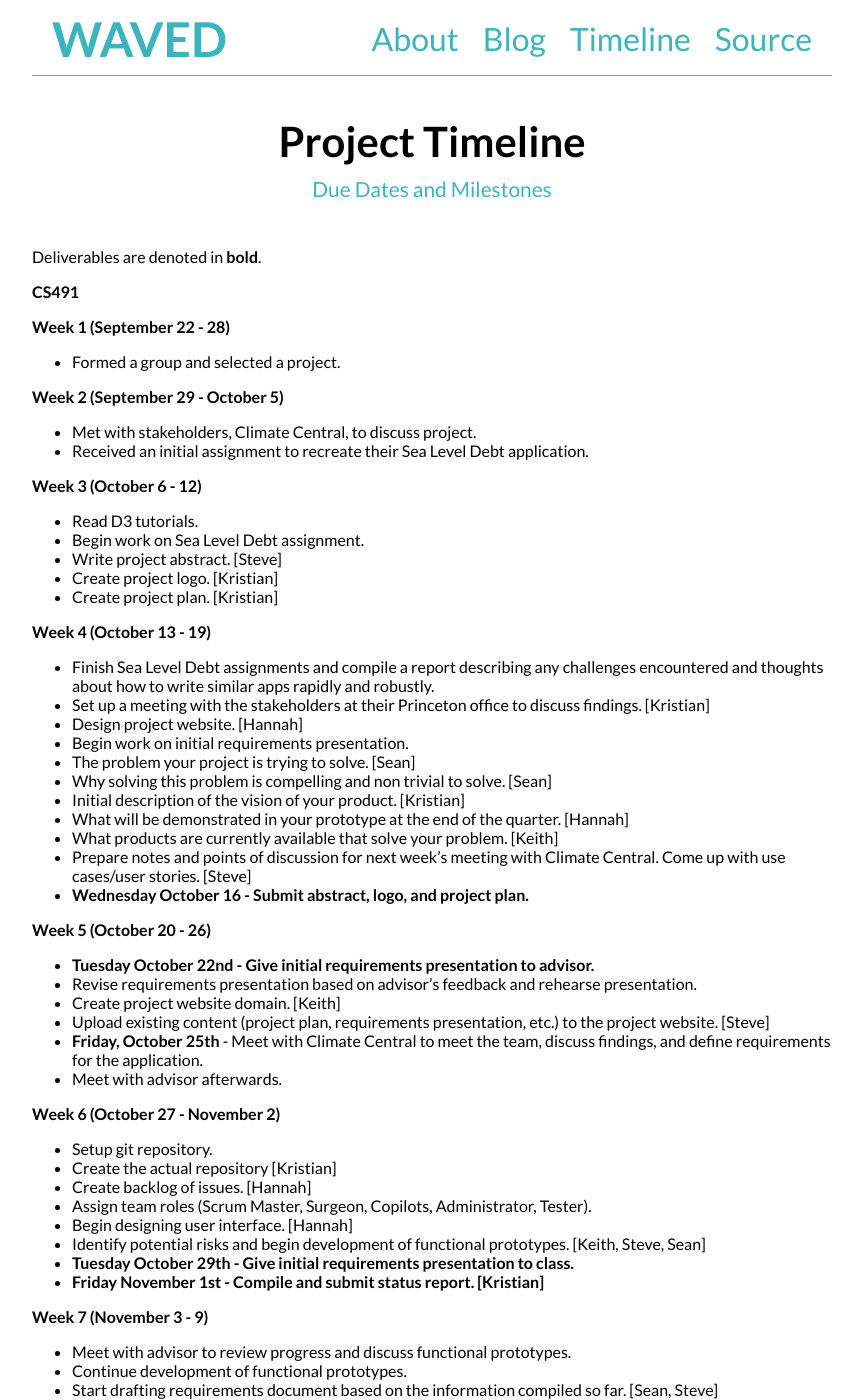
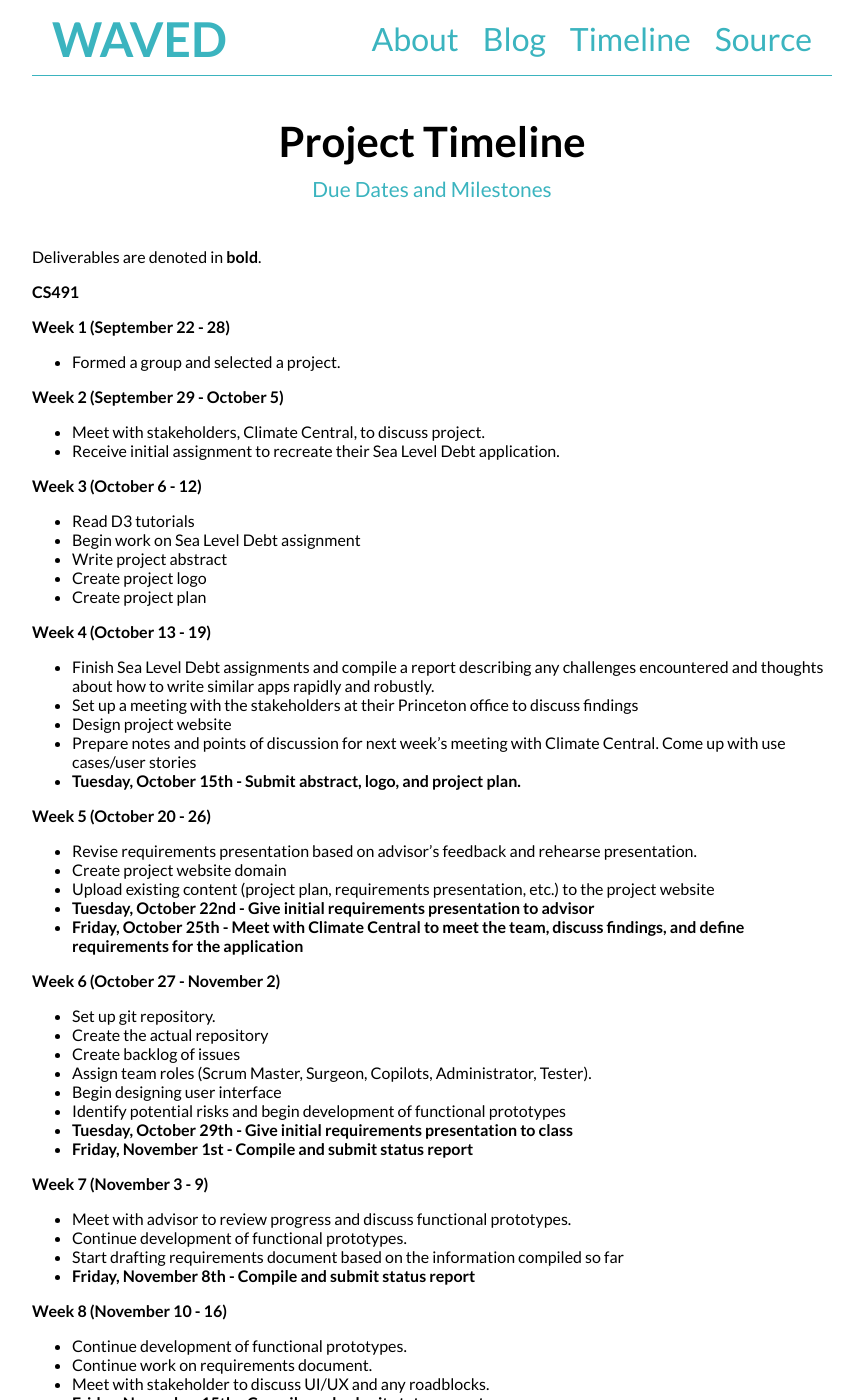
Before and after one commit to KSHSK/WAVED, a Jekyll site: the page built from timeline.html, in a window 1280 px wide and 1400 px high. Shown: the whole window, without its empty margins (208-1071 px from the left). Built offline with Jekyll 4.4.1, drawn with Linux system fonts in a browser that asks for light colours; some of the changed text lies outside the part shown.

Commit message:
Update timeline

```diff
--- a/timeline.html
+++ b/timeline.html
@@ -15,62 +15,55 @@
 
 <strong>Week 2 (September 29 - October 5)</strong>
 <ul>
-	<li>Met with stakeholders, Climate Central, to discuss project. </li>
-	<li>Received an initial assignment to recreate their Sea Level Debt application.</li>
+	<li>Meet with stakeholders, Climate Central, to discuss project. </li>
+	<li>Receive initial assignment to recreate their Sea Level Debt application.</li>
 </ul>
 
 <strong>Week 3 (October 6 - 12)</strong>
 <ul>
-	<li>Read D3 tutorials.
-	<li>Begin work on Sea Level Debt assignment.</li>
-	<li>Write project abstract. [Steve]</li>
-	<li>Create project logo. [Kristian]</li>
-	<li>Create project plan. [Kristian]</li>
+	<li>Read D3 tutorials
+	<li>Begin work on Sea Level Debt assignment</li>
+	<li>Write project abstract</li>
+	<li>Create project logo</li>
+	<li>Create project plan</li>
 </ul>
 
 <strong>Week 4 (October 13 - 19)</strong>
 <ul>
 	<li>Finish Sea Level Debt assignments and compile a report describing any challenges encountered and thoughts about how to write similar apps rapidly and robustly. </li>
-	<li>Set up a meeting with the stakeholders at their Princeton office to discuss findings. [Kristian]</li>
-	<li>Design project website. [Hannah]</li>
-	<li>Begin work on initial requirements presentation.</li>
-	<li>The problem your project is trying to solve. [Sean]</li>
-	<li>Why solving this problem is compelling and non trivial to solve. [Sean]</li>
-	<li>Initial description of the vision of your product. [Kristian]</li>
-	<li>What will be demonstrated in your prototype at the end of the quarter. [Hannah]</li>
-	<li>What products are currently available that solve your problem. [Keith]</li>
-	<li>Prepare notes and points of discussion for next week’s meeting with Climate Central. Come up with use cases/user stories. [Steve]</li>
-	<li><strong>Wednesday October 16 - Submit abstract, logo, and project plan.</strong></li>
+	<li>Set up a meeting with the stakeholders at their Princeton office to discuss findings</li>
+	<li>Design project website</li>
+	<li>Prepare notes and points of discussion for next week’s meeting with Climate Central. Come up with use cases/user stories</li>
+	<li><strong>Tuesday, October 15th - Submit abstract, logo, and project plan.</strong></li>
 </ul>
 
 <strong>Week 5 (October 20 - 26)</strong>
 <ul>
-	<li><strong>Tuesday October 22nd - Give initial requirements presentation to advisor.</strong></li>
 	<li>Revise requirements presentation based on advisor’s feedback and rehearse presentation.</li>
-	<li>Create project website domain. [Keith]</li>
-	<li>Upload existing content (project plan, requirements presentation, etc.) to the project website. [Steve]</li>
-	<li><strong>Friday, October 25th</strong> - Meet with Climate Central to meet the team, discuss findings, and define requirements for the application.</li>
-	<li>Meet with advisor afterwards.</li>
+	<li>Create project website domain</li>
+	<li>Upload existing content (project plan, requirements presentation, etc.) to the project website</li>
+	<li><strong>Tuesday, October 22nd - Give initial requirements presentation to advisor</strong></li>
+	<li><strong>Friday, October 25th - Meet with Climate Central to meet the team, discuss findings, and define requirements for the application</li></strong>
 </ul>
 
 <strong>Week 6 (October 27 - November 2)</strong>
 <ul>
-	<li>Setup git repository.</li>
-	<li>Create the actual repository [Kristian]</li>
-	<li>Create backlog of issues. [Hannah]</li>
+	<li>Set up git repository.</li>
+	<li>Create the actual repository</li>
+	<li>Create backlog of issues</li>
 	<li>Assign team roles (Scrum Master, Surgeon, Copilots, Administrator, Tester).</li>
-	<li>Begin designing user interface. [Hannah]</li>
-	<li>Identify potential risks and begin development of functional prototypes. [Keith, Steve, Sean]</li>
-	<li><strong>Tuesday October 29th - Give initial requirements presentation to class.</strong></li>
-	<li><strong>Friday November 1st - Compile and submit status report. [Kristian]</strong></li>
+	<li>Begin designing user interface</li>
+	<li>Identify potential risks and begin development of functional prototypes</li>
+	<li><strong>Tuesday, October 29th - Give initial requirements presentation to class</strong></li>
+	<li><strong>Friday, November 1st - Compile and submit status report</strong></li>
 </ul>
 
 <strong>Week 7 (November 3 - 9)</strong>
 <ul>
 	<li>Meet with advisor to review progress and discuss functional prototypes.</li>
 	<li>Continue development of functional prototypes.</li>
-	<li>Start drafting requirements document based on the information compiled so far. [Sean, Steve]</li>
-	<li><strong>Tuesday November 5th - Compile and submit status report. [Kristian]</strong></li>
+	<li>Start drafting requirements document based on the information compiled so far</li>
+	<li><strong>Friday, November 8th - Compile and submit status report</strong></li>
 </ul>
 
 <strong>Week 8 (November 10 - 16)</strong>
@@ -78,27 +71,27 @@
 	<li>Continue development of functional prototypes.</li>
 	<li>Continue work on requirements document.</li>
 	<li>Meet with stakeholder to discuss UI/UX and any roadblocks.</li>
-	<li><strong>Tuesday November 12th - Compile and submit status report. [Kristian]</strong></li>
+	<li><strong>Friday, November 15th - Compile and submit status report</strong></li>
 </ul>
 
 <strong>Week 9 (November 17 - 23)</strong>
 <ul>
 	<li>Continue prototyping based on stakeholder feedback.</li>
 	<li>Acceptance test plan.</li>
-	<li><strong>Tuesday November 19th - Compile and submit status report. [Kristian]</strong></li>
+	<li><strong>Friday, November 22nd - Compile and submit status report</strong></li>
 </ul>
 
 <strong>Week 10 (November 24 - 30)</strong>
 <ul>
 	<li>Demonstrate working prototype to project advisor.</li>
-	<li><strong>Tuesday November 26th - Compile and submit status report. [Kristian]</strong></li>
+	<li><strong>Friday, November 29th - Compile and submit status report</strong></li>
 </ul>
 
 <strong>Week 11 (December 1 - 7)</strong>
 <ul>
 	<li>Demonstrate working prototype to the class.</li>
 	<li>Submit peer reviews.</li>
-	<li><strong>Tuesday December 3rd - Compile and submit status report. [Kristian]</strong></li>
+	<li><strong>Friday, December 6th - Compile and submit status report</strong></li>
 </ul>
 
 <br/>
@@ -113,76 +106,67 @@
 
 <strong>Week 1 (January 5 - 11)</strong>
 <ul>
-	<li>Discuss quarter outline, Review initial Requirements Documents and ATP with coordinator.</li>
-	<li><strong>Tuesday January 7th - Compile and submit status report. [Kristian]</strong></li>
+	<li>Review initial Requirements Documents and ATP with coordinator.</li>
+	<li><strong>Friday, January 10th - Compile and submit status report</strong></li>
 </ul>
 
 <strong>Week 2 (January 12 - 18)</strong>
 <ul>
-	<li>Continue development.</li>
-	<li>Meet with advisor.</li>
-	<li><strong>Tuesday January 14th - Compile and submit status report. [Kristian]</strong></li>
+	<li>Meet with advisor to review/discuss SRS and ATP</li>
+	<li><strong>Friday, January 17th - Compile and submit status report</strong></li>
 </ul>
 
 <strong>Week 3 (January 19 - 25)</strong>
 <ul>
-	<li>Continue development.</li>
 	<li>Begin work on Design Document.</li>
-	<li><strong>Tuesday January 21st - Compile and submit status report. [Kristian]</strong></li>
+	<li><strong>Friday, January 24th - Compile and submit status report</strong></li>
 </ul>
 
 <strong>Week 4 (January 26 - February 1)</strong>
 <ul>
-	<li>Continue development.</li>
 	<li>Continue writing design document</li>
 	<li>Revise Requirements Document</li>
 	<li>Revise Acceptance Test Plan</li>
 	<li>Meet with stakeholders/advisor to review written documents and development progress.</li>
-	<li><strong>Tuesday January 28th - Compile and submit status report. [Kristian]</strong></li>
+	<li><strong>Friday, January 31st - Compile and submit status report</strong></li>
 </ul>
 
 <strong>Week 5 (February 2 - 8)</strong>
 <ul>
-	<li>Continue development.</li>
 	<li>Continue writing design document</li>
 	<li><strong>Tuesday, February 4th - Requirements Document and Acceptance Test Plan Submitted to WebCT.</strong></li>
-	<li><strong>Tuesday February 4th - Compile and submit status report. [Kristian]</strong></li>
+	<li><strong>Friday, February 7th - Compile and submit status report</strong></li>
 </ul>
 
 <strong>Week 6 (February 9 - 15)</strong>
 <ul>
-	<li>Continue development.</li>
 	<li>Revise design document.</li>
 	<li>Meet with advisor.</li>
-	<li><strong>Tuesday, February 11th - Compile and submit status report. [Kristian]</strong></li>
+	<li><strong>Friday, February 14th - Compile and submit status report</strong></li>
 </ul>
 
 <strong>Week 7 (February 16 - 22)</strong>
 <ul>
-	<li>Continue development.</li>
 	<li>Identify any show stopper bugs/missing features. </li>
-	<li><strong>Tuesday, February 18th - Design Document Submission [Kristian]</strong></li>
-	<li><strong>Tuesday, February 18th - Compile and submit status report. [Kristian]</strong></li>
+	<li><strong>Tuesday, February 18th - Design Document Submission</strong></li>
+	<li><strong>Friday, February 21st - Compile and submit status report</strong></li>
 </ul>
 
 <strong>Week 8 (February 23 - March 1)</strong>
 <ul>
-	<li>Continue development.</li>
-	<li>Meet with advisor/stakeholder.</li>
-	<li><strong>Tuesday February 25th - Compile and submit status report. [Kristian]</strong></li>
+	<li><strong>Meet with advisor to discuss Design Document</li></strong>
+	<li><strong>Friday, February 28th - Compile and submit status report</strong></li>
 </ul>
 
 <strong>Week 9 (March 2 - 8)</strong>
 <ul>
-	<li>Continue development, resolve any outstanding issues.</li>
-	<li><strong>Tuesday March 3rd - Compile and submit status report. [Kristian]</strong></li>
+	<li><strong>Friday, March 7th - Compile and submit status report</strong></li>
 </ul>
 
 <strong>Week 10 (March 9 - 15)</strong>
 <ul>
-	<li>Continue development, resolve any outstanding issues.</li>
 	<li><strong>Week of March 11th - Advisor/Coordinator evaluation of working application</strong></li>
-	<li><strong>Tuesday March 11th - Compile and submit status report. [Kristian]</strong></li>
+	<li><strong>Friday, March 14th - Compile and submit status report</strong></li>
 </ul>
 
 <br/>
@@ -190,53 +174,60 @@
 
 <strong>Week 1 (March 30 - April 5)</strong>
 <ul>
+	<li>Present current progress to advisor and coordinator</li>
 	<li>Update all requirements/design/test documents based on feedback.</li>
-	<li><strong>Tuesday April 1st - Compile and submit status report. [Kristian]</strong></li>
+	<li><strong>Tuesday, April 1st - Submit final abstract</strong></li>
+	<li><strong>Friday, April 4th - Compile and submit status report</strong></li>
 </ul>
 
 <strong>Week 2 (April 6 - 12)</strong>
 <ul>
 	<li>Meet with advisor.</li>
-	<li><strong>Tuesday April 8th - Compile and submit status report. [Kristian]</strong></li>
+	<li><strong>Friday, April 11th - Compile and submit status report</strong></li>
 </ul>
 
 <strong>Week 3 (April 13 - 19)</strong>
 <ul>
 	<li>Meet in class to discuss progress.</li>
-	<li><strong>Tuesday April 15th - Compile and submit status report. [Kristian]</strong></li>
+	<li><strong>Friday, April 18th - Compile and submit status report</strong></li>
 </ul>
 
 <strong>Week 4 (April 20 - 26)</strong>
 <ul>
-	<li><strong>Tuesday April 22nd - Submit final RD, ATP, DD for review by coordinator and get a score for part of the final four selection (as well as a grade).</strong></li>
+	<li>Meet with coordinator to discuss progress</li>
+	<li><strong>Friday, April 25th - Compile and submit status report</strong></li>
 </ul>
 
 <strong>Week 5 (April 27 - May 3)</strong>
 <ul>
-	<li>Update website with all submitted/revised versions of design documents.</li>
 	<li>Begin preparations for final presentation.</li>
-	<li><strong>Tuesday April 29th - Compile and submit status report. [Kristian]</strong></li>
+	<li><strong>Tuesday, April 29th - Submit final RD, ATP, DD for review by coordinator and get a score for part of the final four selection (as well as a grade).</strong></li>
+	<li><strong>Friday, May 2nd - Compile and submit status report</strong></li>
 </ul>
 
 <strong>Week 6 (May 4 - 10)</strong>
 <ul>
+	<li>Update website with all submitted/revised versions of design documents.</li>
 	<li>Continue work on final presentation.</li>
-	<li>Rehearse final presentation with advisor.</li>
-	<li><strong>Tuesday May 6th - Compile and submit status report. [Kristian]</strong></li>
+	<li><strong>Friday, May 9th - Compile and submit status report</strong></li>
 </ul>
 
 <strong>Week 7 (May 11 - 17)</strong>
 <ul>
-	<li><strong>Sunday May 11th - Website submission</strong></li>
-	<li><strong>Monday May 12th - Tuesday May 13th - Final Presentations</strong></li>
+	<li>Continue work on final presentation.</li>
+	<li><strong>Monday, May 12th - Meet with advisor to plan presentation</strong></li>
+	<li><strong>Tuesday, May 13th - Meet with coordinator to practice presentation</strong></li>
+	<li><strong>Friday, May 16th - Compile and submit status report</strong></li>
 </ul>
 
 <strong>Week 8 (May 18 - 24)</strong>
 <ul>
 	<li>Rehearse for Final Four Competition presentation.</li>
+	<li><strong>Sunday, May 18th - Website submission</strong></li>
+	<li><strong>Tuesday, May 20th - Final Presentation</strong></li>
 </ul>
 
 <strong>Week 9 (May 25 - 31)</strong>
 <ul>
-	<li>Final Four Competition</li>
+	<li>Final Four Competition (date TBD)</li>
 </ul>
```
